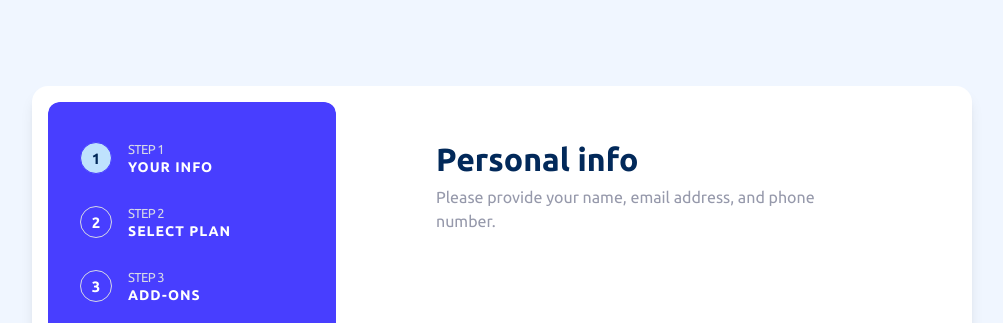
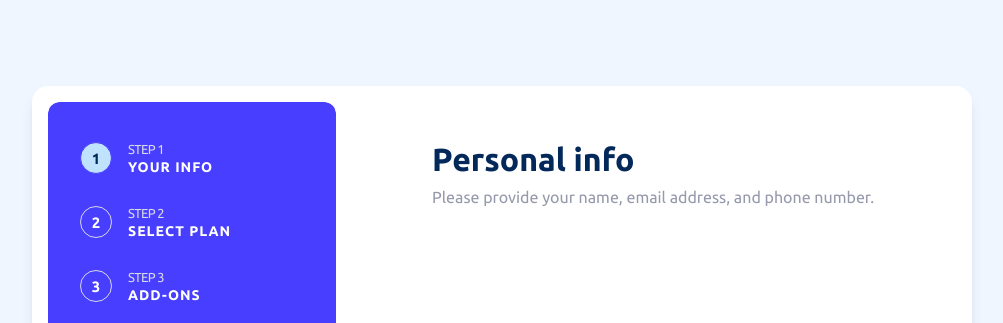
Before and after one commit to abizmo/multi-step-form, a React (Vite) app: page / in a window 1280 px wide. Shown: the top 323 px of the page, without its empty margins (138-1141 px from the left). Built offline with nearby package versions, Linux system fonts and the light colour scheme.

Commit message:
fix(Body): change padding X

```diff
--- a/src/layout/Body.tsx
+++ b/src/layout/Body.tsx
@@ -3,7 +3,7 @@ import React, { PropsWithChildren } from 'react';
 function Body({ children }: PropsWithChildren) {
   return (
     <main className='px-4 lg:px-0 lg:static lg:flex-1'>
-      <div className='bg-white px-6 py-8 -mt-[4.25rem] rounded-xl lg:mt-0 lg:px-21 lg:py-10'>
+      <div className='bg-white px-6 py-8 -mt-[4.25rem] rounded-xl lg:mt-0 lg:px-20 lg:py-10'>
         {children}
       </div>
     </main>
--- a/tailwind.config.cjs
+++ b/tailwind.config.cjs
@@ -54,9 +54,6 @@ module.exports = {
       outlineColor: {
         transparent: 'transparent',
       },
-      spacing: {
-        21: '5.25rem',
-      },
     },
   },
   plugins: [],
```
